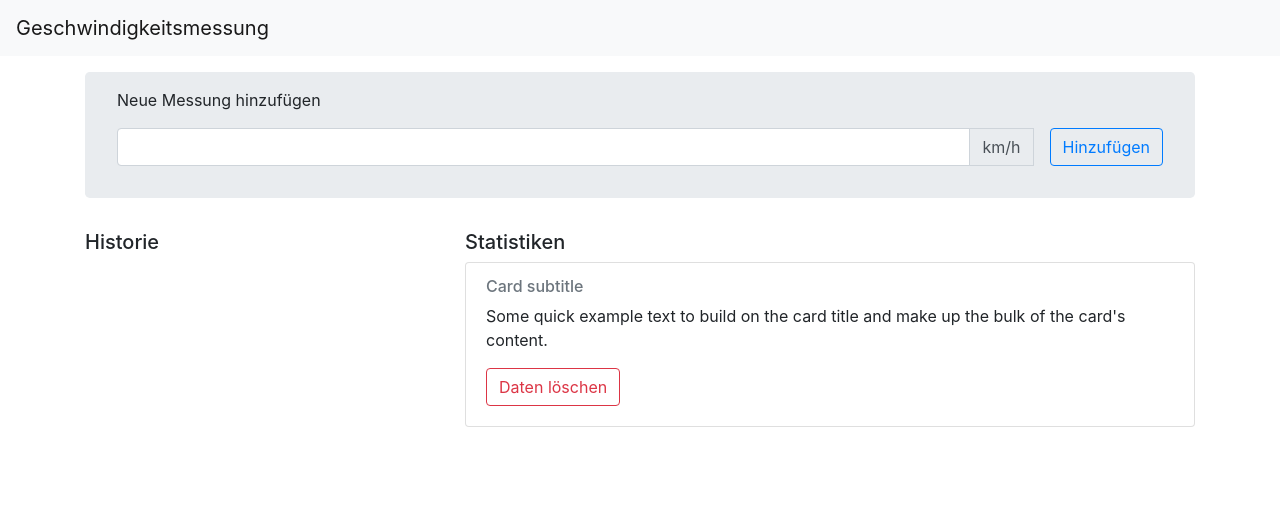
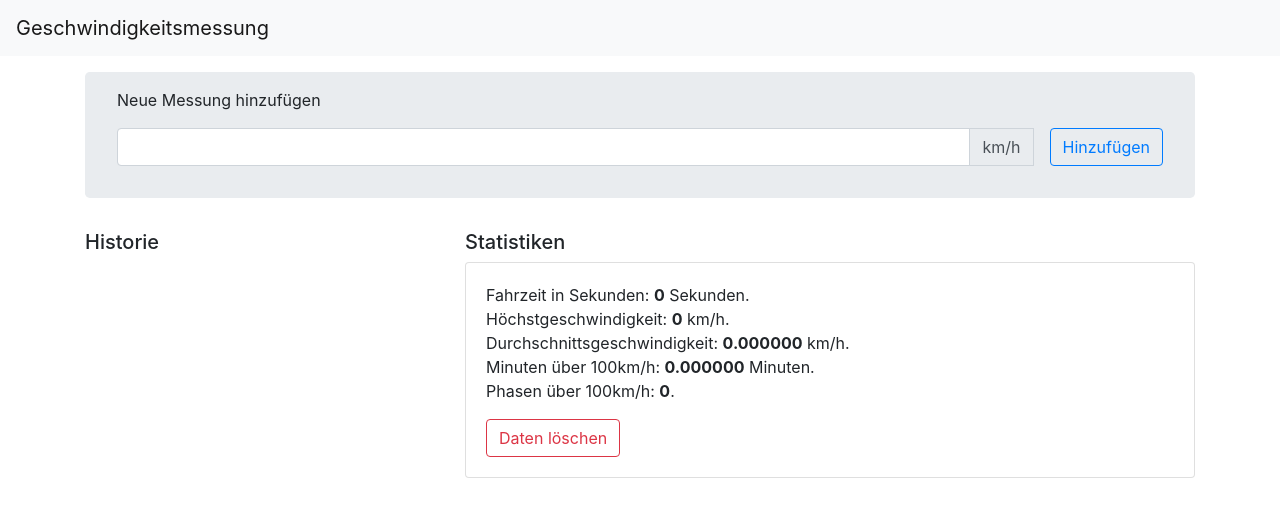
Before and after one commit to marcelsutterlin/speed-measurement, an Angular app: page / in a window 1280 px wide. Shown: the top 514 px of the page. Built offline with nearby package versions, Linux system fonts and the light colour scheme.

Commit message:
added stats and minor ui adaptions

```diff
--- a/src/app/addvalue/addvalue.component.ts
+++ b/src/app/addvalue/addvalue.component.ts
@@ -13,6 +13,7 @@ export class AddvalueComponent implements OnInit {
   public addValue(){
     if (this.newvalue > 0 && this.newvalue < 300 && typeof this.newvalue  == "number"){
       this.dataService.addValue(this.newvalue);
+      this.dataService.updateStats();
     }
     else if (this.newvalue < 0) {
       alert("Geschwindigkeit ist unter null.");
--- a/src/app/data.service.ts
+++ b/src/app/data.service.ts
@@ -5,6 +5,12 @@ import { Injectable } from '@angular/core';
 })
 export class DataService {
   valuehistory: Array<number> = [];
+  dtinsecs: number = 0;
+  fastestspeed: number = 0;
+  average: number = 0;
+  minover100: number = 0;
+  phasesover100: number = 0;
+  over100flag: boolean = false;
 
   constructor() { }
 
@@ -18,7 +24,64 @@ export class DataService {
 
   reset() {
     this.valuehistory = [];
-    return this.valuehistory;
+    this.dtinsecs = 0;
+    this.fastestspeed = 0;
+    this.average = 0;
+    this.minover100 = 0;
+    this.phasesover100 = 0;
+    this.over100flag = false;
+  }
+
+  updateStats(){
+    //update the number of seconds - which is the number of entries
+    this.dtinsecs = this.valuehistory.length;
+
+    //some temporary variables
+    let maxval: number = this.valuehistory[0];
+    let acc: number = 0;
+    let secsover100: number = 0;
+
+    // all calculations in one for loop to save iteration time
+    for (let value of this.valuehistory) {
+      //update the maximum speed
+      if (value > maxval) {
+        maxval = value;
+      }
+      //calculate the average (accumulating values)
+      acc += value;
+
+      //from above 101km/h
+      if (value > 100){
+        secsover100+=1;
+
+      }
+    }
+
+      //from above 101km/h
+      if (this.valuehistory[this.valuehistory.length-1] > 100 && this.over100flag == false){
+        this.over100flag = true;
+        this.phasesover100+=1;
+      }
+      else if (this.valuehistory[this.valuehistory.length-1] > 100 && this.over100flag == true){
+        //within a phase
+      }
+      else {
+        // phase is over or not occurring
+        this.over100flag = false;
+      }
+
+    this.fastestspeed = maxval;
+    //divide accumulated values by the array length to get average
+    this.average = (acc/this.valuehistory.length);
+    //divice secondsover100 by 60 to get minutes over 100
+    this.minover100 = (secsover100/60);
+
+
+
+
+
+
+
   }
 
 
--- a/src/app/history/history.component.css
+++ b/src/app/history/history.component.css
@@ -0,0 +1,5 @@
+
+.historie {
+    max-height: 70vh;
+    overflow: scroll;
+}
--- a/src/app/history/history.component.html
+++ b/src/app/history/history.component.html
@@ -9,9 +9,14 @@
         <h5 class="title text-left">Statistiken</h5>
         <div class="card">
             <div class="card-body text-left">
-                <h6 class="card-subtitle mb-2 text-muted">Card subtitle</h6>
-                <p class="card-text">Some quick example text to build on the card title and make up the bulk of the card's content.</p>
-                <button type="button" class="btn btn-outline-danger">Daten löschen</button>
+                <ul style="list-style-type: none; padding-inline-start: 0;">
+                        <li>Fahrzeit in Sekunden: <span style="font-weight: 700;">{{this.dataService.dtinsecs}}</span> Sekunden.</li>
+                        <li>Höchstgeschwindigkeit: <span style="font-weight: 700;">{{this.dataService.fastestspeed}}</span> km/h.</li>
+                        <li>Durchschnittsgeschwindigkeit: <span style="font-weight: 700;">{{this.dataService.average.toFixed(6)}}</span> km/h.</li>
+                        <li>Minuten über 100km/h: <span style="font-weight: 700;">{{this.dataService.minover100.toFixed(6)}}</span> Minuten.</li>
+                        <li>Phasen über 100km/h: <span style="font-weight: 700;">{{this.dataService.phasesover100}}</span>.</li>
+                </ul>
+                <button type="button" (click)="reset()" class="btn btn-outline-danger">Daten löschen</button>
 
             </div>
         </div>
--- a/src/app/history/history.component.ts
+++ b/src/app/history/history.component.ts
@@ -1,5 +1,6 @@
 import { Component, OnInit } from '@angular/core';
 import { DataService } from '../data.service'
+import { TouchSequence } from 'selenium-webdriver';
 
 
 @Component({
@@ -13,6 +14,11 @@ export class HistoryComponent implements OnInit {
    }
 
   ngOnInit() {
+
+  }
+
+  reset(){
+    this.dataService.reset();
   }
 
 }
```
